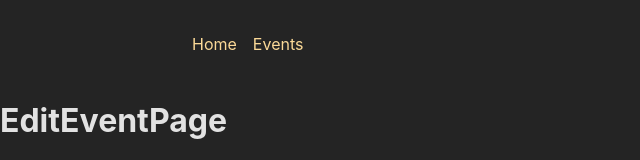
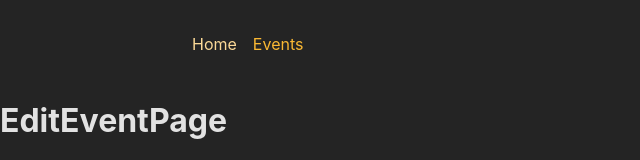
Before and after one commit to yurisokolovicz/React-router-advanced, a React (Create React App) app in the folder frontend/: page /events/1/edit in a window 1280 px wide. Shown: the top 160 px of the page, without its empty margins (0-640 px from the left). Built offline with nearby package versions, Linux system fonts and the light colour scheme.

Commit message:
inks in MainNavigation receive an "active" class

```diff
--- a/frontend/src/App.js
+++ b/frontend/src/App.js
@@ -19,6 +19,7 @@
 // 4. Add properly working links to the MainNavigation
 // DONE
 // 5. Ensure that the links in MainNavigation receive an "active" class when active
+// DONE
 // 6. Output a list of dummy events to the EventsPage
 //    Every list item should include a link to the respective EventDetailPage
 // 7. Output the ID of the selected event on the EventDetailPage
--- a/frontend/src/components/MainNavigation.js
+++ b/frontend/src/components/MainNavigation.js
@@ -1,4 +1,4 @@
-import { Link } from 'react-router-dom';
+import { NavLink } from 'react-router-dom';
 import styles from './MainNavigation.module.css';
 
 function MainNavigation() {
@@ -7,10 +7,14 @@
             <nav>
                 <ul className={styles.list}>
                     <li>
-                        <Link to="/">Home</Link>
+                        <NavLink to="/" className={({ isActive }) => (isActive ? styles.active : undefined)} end>
+                            Home
+                        </NavLink>
                     </li>
                     <li>
-                        <Link to="/events">Events</Link>
+                        <NavLink to="/events" className={({ isActive }) => (isActive ? styles.active : undefined)}>
+                            Events
+                        </NavLink>
                     </li>
                 </ul>
             </nav>
```
